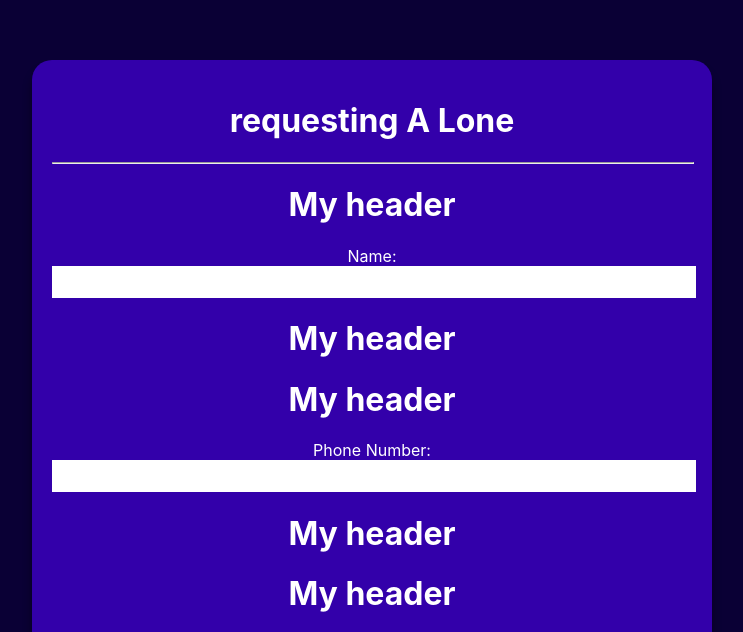
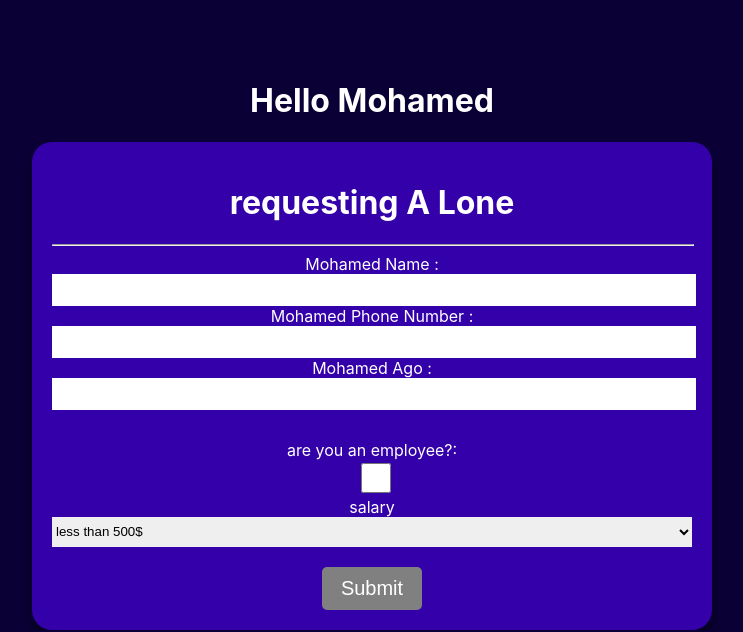
Before and after one commit to Muhamad-khalil/Loan_Form, a React (Create React App) app: page / in a window 1280 px wide. Shown: the part 190-822 px from the top of the page, without its empty margins (268-1011 px from the left). Built offline with nearby package versions, Linux system fonts and the light colour scheme.

Commit message:
upDate useContext

```diff
--- a/src/App.js
+++ b/src/App.js
@@ -1,10 +1,18 @@
 import "./App.css";
 import LoneForm from "./LoneForm";
+import { UserContext } from "./context/userContext";
 function App() {
-  const title = "lone form";
   return (
     <div className="App">
-      <LoneForm title={title} />
+      <UserContext.Provider
+        value={{
+          UserName: "Mohamed90",
+          Name: "Mohamed",
+          Email: "mohamed@gmail.com",
+        }}
+      >
+        <LoneForm />
+      </UserContext.Provider>
     </div>
   );
 }
--- a/src/LoneForm.js
+++ b/src/LoneForm.js
@@ -1,8 +1,11 @@
 import Modal from "./Modal";
 import "./formStyle.css";
-import { useState } from "react";
+import { useContext, useState } from "react";
 import MyComponent from "./MyComponent";
+import { LoneInputContext } from "./context/loneFormInputContext";
+import { UserContext } from "./context/userContext";
 export default function LoneForm() {
+  const userData = useContext(UserContext);
   const [errorMessage, setErrorMessage] = useState(null);
   const [showModal, setShowModal] = useState(false);
   const [loanInputs, setLoanInputs] = useState({
@@ -56,25 +59,46 @@ export default function LoneForm() {
         marginTop: "250px",
       }}
     >
+      <h1 style={{ color: "white" }}>Hello {userData.Name}</h1>
       <form id="loan-form" style={{ flexDirection: "column" }}>
         <h1>requesting A Lone </h1>
         <hr />
 
-        <MyComponent
-          nameInput="Name: "
-          valueComponent={loanInputs.name}
-          handleChangeComponent={HandelNameChangeInput}
-        />
-        <MyComponent
-          nameInput="Phone Number: "
-          valueComponent={loanInputs.PhoneNumber}
-          handleChangeComponent={HandelPhoneNumberChangeInput}
-        />
-        <MyComponent
+        <LoneInputContext.Provider
+          value={{
+            value: loanInputs.name,
+            handelChange: HandelNameChangeInput,
+            labelTitle: "Name :",
+          }}
+        >
+          <MyComponent />
+        </LoneInputContext.Provider>
+
+        <LoneInputContext.Provider
+          value={{
+            value: loanInputs.PhoneNumber,
+            labelTitle: "Phone Number :",
+            handelChange: HandelPhoneNumberChangeInput,
+          }}
+        >
+          <MyComponent />
+        </LoneInputContext.Provider>
+
+        <LoneInputContext.Provider
+          value={{
+            value: loanInputs.ago,
+            labelTitle: "Ago :",
+            handelChange: HandelAgoChangeInput,
+          }}
+        >
+          <MyComponent />
+        </LoneInputContext.Provider>
+
+        {/* <MyComponent
           nameInput="Ago: "
           valueComponent={loanInputs.ago}
           handleChangeComponent={HandelAgoChangeInput}
-        />
+        /> */}
 
         <div style={{ marginTop: "30px" }}>
           <label htmlFor="">are you an employee?:</label>
--- a/src/MyComponent.js
+++ b/src/MyComponent.js
@@ -1,14 +1,8 @@
 import MyInputs from "./MyInputs";
-const MyComponent = ({ valueComponent, handleChangeComponent, nameInput }) => {
+const MyComponent = () => {
   return (
     <>
-      <h1>My header</h1>
-      <MyInputs
-        nameInput={nameInput}
-        value={valueComponent}
-        handleChange={handleChangeComponent}
-      />
-      <h1>My header</h1>
+      <MyInputs />
     </>
   );
 };
@@ -16,3 +10,22 @@ const MyComponent = ({ valueComponent, handleChangeComponent, nameInput }) => {
 /*                                    main                                    */
 /* -------------------------------------------------------------------------- */
 export default MyComponent;
+
+// import { useContext } from "react";
+// import { LoneInputContext } from "./context/loneFormInputContext";
+// const MyComponent = () => {
+//   let inputContext = useContext(LoneInputContext);
+//   return (
+//     <div>
+//       <label>{inputContext.labelTitle}</label>
+//       <input
+//         value={inputContext.inputValue}
+//         onChange={(e) => {
+//           inputContext.handelChange(e.target.value);
+//         }}
+//       />
+//     </div>
+//   );
+// };
+
+// export default MyComponent;
--- a/src/MyInputs.js
+++ b/src/MyInputs.js
@@ -1,13 +1,19 @@
-import React from "react";
+import { useContext } from "react";
+import { LoneInputContext } from "./context/loneFormInputContext";
+import { UserContext } from "./context/userContext";
 
-const MyInputs = ({ value, handleChange, nameInput }) => {
+const MyInputs = () => {
+  let UserData = useContext(UserContext);
+  let inputContext = useContext(LoneInputContext);
   return (
     <div>
-      <label>{nameInput}</label>
+      <label>
+        {UserData.Name} {inputContext.labelTitle}
+      </label>
       <input
-        value={value}
+        value={inputContext.inputValue}
         onChange={(e) => {
-          handleChange(e.target.value);
+          inputContext.handelChange(e.target.value);
         }}
       />
     </div>
--- a/src/context/loneFormInputContext.js
+++ b/src/context/loneFormInputContext.js
@@ -0,0 +1,7 @@
+import { createContext } from "react";
+
+export let LoneInputContext = createContext({
+  labelTitle: "",
+  handelChange: null,
+  inputValue: null,
+});
--- /dev/null
+++ b/src/context/userContext.js
@@ -0,0 +1,7 @@
+import { createContext } from "react";
+
+export let UserContext = createContext({
+  UserName: "",
+  Name: "",
+  Email: "",
+});
```
